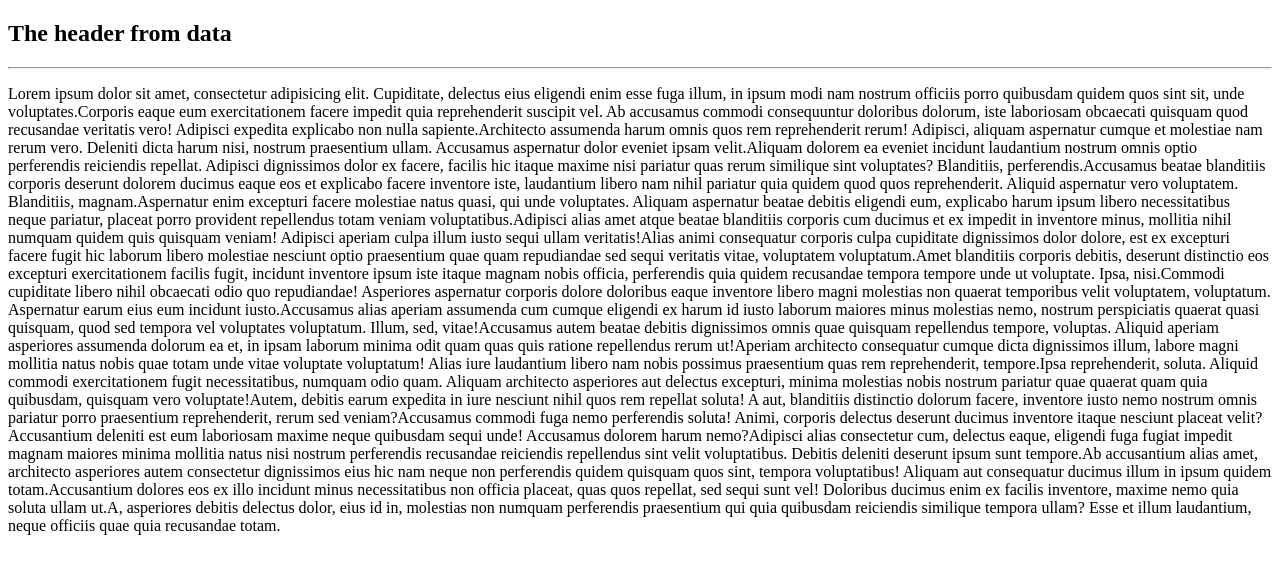
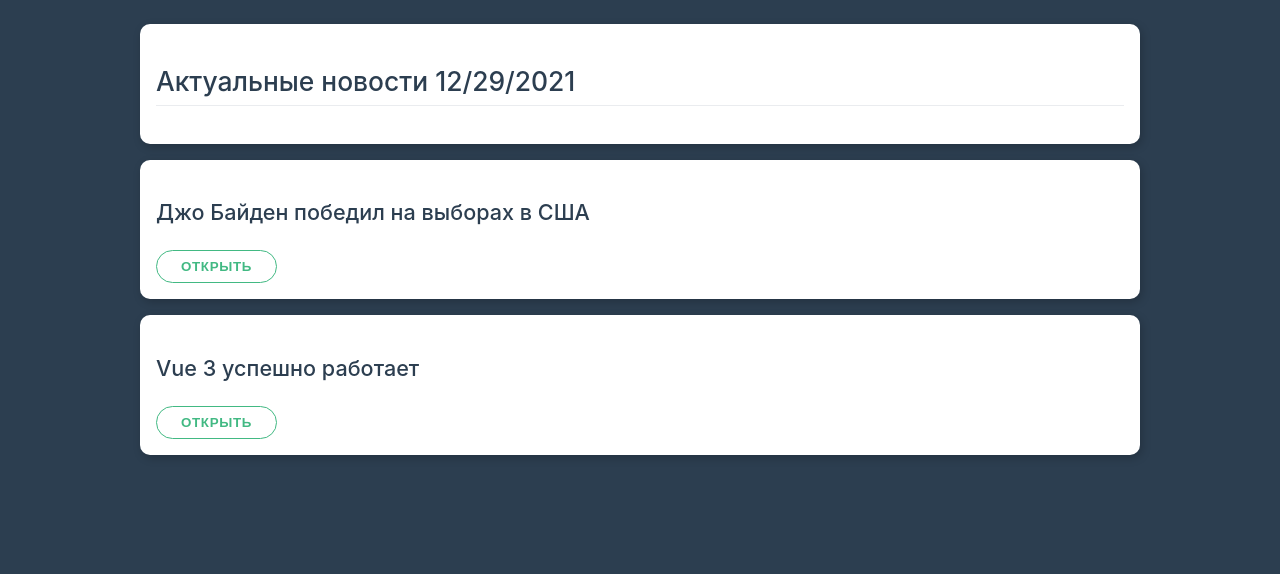
Before and after one commit to Wolf-Den1994/vue_project4, a Vue app: page / in a window 1280 px wide. Shown: the top 574 px of the page. Built offline with nearby package versions, Linux system fonts and the light colour scheme.

Commit message:
create template

```diff
--- a/src/App.vue
+++ b/src/App.vue
@@ -1,12 +1,29 @@
 <template>
-  <div>
-    <the-header></the-header>
+  <div class="container pt-1">
+    <div class="card">
+      <h2>Актуальные новости {{ now }}</h2>
+    </div>
+    <div class="card" v-for="item in news" :key="item">
+      <h3>{{ item }}</h3>
+      <button class="btn" @click="isOpen = !isOpen">Открыть</button>
+      <p v-if="isOpen">Lorem ipsum dolor sit amet, consectetur adipisicing elit. A, alias aliquid cum dolorem, dolores dolorum et exercitationem facere inventore minus molestiae porro quo rem sapiente similique sint tempora tempore voluptates?</p>
+    </div>
   </div>
 </template>
 
 <script>
 export default {
   name: 'App',
+  data () {
+    return {
+      isOpen: false,
+      now: new Date().toLocaleDateString(),
+      news: [
+        'Джо Байден победил на выборах в США',
+        'Vue 3 успешно работает'
+      ]
+    }
+  },
   components: {
 
   }
--- a/src/main.js
+++ b/src/main.js
@@ -1,6 +1,7 @@
 import { createApp } from 'vue'
 import App from './App.vue'
 import TheHeader from './TheHeader'
+import './theme.css'
 
 // createApp(App).mount('#app')
 
```
